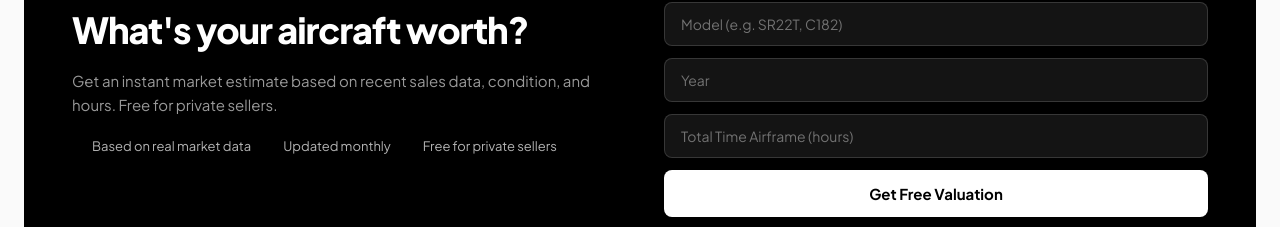
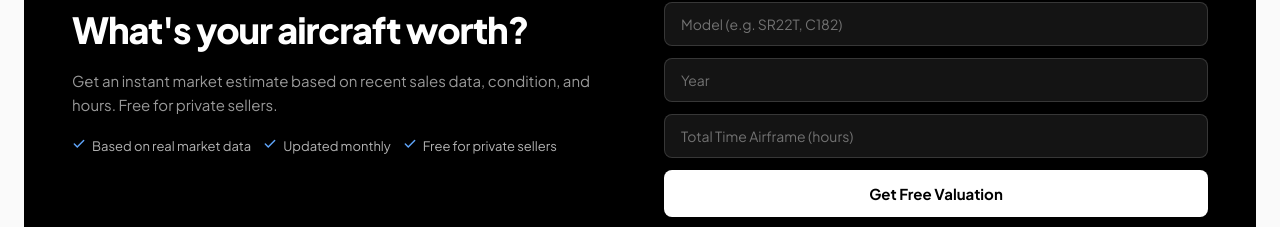
Before and after one commit to AyrtonMansi/flightsales-nextjs, a Next.js app: page / in a window 1280 px wide. Shown: the part 1940-2167 px from the top of the page. Built offline with nearby package versions, Linux system fonts and the light colour scheme.

Commit message:
Add blue accent color to brand

```diff
--- a/src/components/FlightSalesApp.jsx
+++ b/src/components/FlightSalesApp.jsx
@@ -130,10 +130,10 @@ const STYLES = `
 :root {
   --fs-navy: #000000;
   --fs-navy-light: #0a0a0a;
-  --fs-blue: #000000;
-  --fs-blue-light: #262626;
-  --fs-sky: #000000;
-  --fs-amber: #000000;
+  --fs-blue: #2563eb;
+  --fs-blue-light: #3b82f6;
+  --fs-sky: #60a5fa;
+  --fs-amber: #f59e0b;
   --fs-green: #10b981;
   --fs-red: #ef4444;
   --fs-bg: #fafafa;
@@ -201,7 +201,7 @@ a { color: inherit; text-decoration: none; }
   white-space: nowrap;
 }
 .fs-nav-link:hover { color: var(--fs-gray-900); background: var(--fs-gray-100); }
-.fs-nav-link.active { color: var(--fs-gray-900); font-weight: 600; }
+.fs-nav-link.active { color: var(--fs-blue); font-weight: 600; }
 .fs-nav-actions { display: flex; gap: 8px; align-items: center; flex-shrink: 0; }
 .fs-nav-btn {
   padding: 8px 18px; border-radius: var(--fs-radius-sm);
@@ -210,8 +210,8 @@ a { color: inherit; text-decoration: none; }
 }
 .fs-nav-btn-ghost { background: transparent; color: var(--fs-gray-500); }
 .fs-nav-btn-ghost:hover { color: var(--fs-gray-900); background: var(--fs-gray-100); }
-.fs-nav-btn-primary { background: var(--fs-gray-900); color: white; }
-.fs-nav-btn-primary:hover { background: var(--fs-gray-800); }
+.fs-nav-btn-primary { background: var(--fs-blue); color: white; }
+.fs-nav-btn-primary:hover { background: var(--fs-blue-light); }
 .fs-nav-mobile-toggle {
   display: none; background: none; border: none; color: var(--fs-gray-900); cursor: pointer;
 }
@@ -292,14 +292,14 @@ a { color: inherit; text-decoration: none; }
 }
 .fs-search-select { cursor: pointer; appearance: none; }
 .fs-search-btn {
-  background: var(--fs-gray-900); color: white; border: none;
+  background: var(--fs-blue); color: white; border: none;
   padding: 14px 28px; cursor: pointer; display: flex;
   align-items: center; justify-content: center; gap: 8px;
   font-size: 14px; font-weight: 600; font-family: var(--fs-font);
   transition: background 0.15s; flex-shrink: 0; margin: 12px 16px 14px;
   border-radius: var(--fs-radius-sm);
 }
-.fs-search-btn:hover { background: var(--fs-gray-700); }
+.fs-search-btn:hover { background: var(--fs-blue-light); }
 @media (max-width: 700px) {
   .fs-search-bar { border-radius: var(--fs-radius); }
   .fs-search-fields-row { flex-direction: column; }
@@ -467,9 +467,9 @@ a { color: inherit; text-decoration: none; }
   font-family: var(--fs-font); transition: all 0.15s; border: none;
 }
 .fs-detail-cta-primary {
-  background: var(--fs-gray-900); color: white; margin-bottom: 10px;
-}
-.fs-detail-cta-primary:hover { background: var(--fs-gray-700); }
+  background: var(--fs-blue); color: white; margin-bottom: 10px;
+}
+.fs-detail-cta-primary:hover { background: var(--fs-blue-light); }
 .fs-detail-cta-secondary {
   background: var(--fs-gray-100); color: var(--fs-gray-700);
 }
@@ -527,7 +527,7 @@ a { color: inherit; text-decoration: none; }
   font-family: var(--fs-font); transition: all 0.15s;
 }
 .fs-filter-chip:hover { border-color: var(--fs-gray-300); }
-.fs-filter-chip.active { border-color: var(--fs-gray-900); background: var(--fs-gray-100); color: var(--fs-gray-900); }
+.fs-filter-chip.active { border-color: var(--fs-blue); background: #eff6ff; color: var(--fs-blue); }
 .fs-results-bar {
   display: flex; justify-content: space-between; align-items: center;
   margin-bottom: 20px; flex-wrap: wrap; gap: 12px;
@@ -639,13 +639,13 @@ a { color: inherit; text-decoration: none; }
 }
 .fs-form-textarea { resize: vertical; min-height: 100px; }
 .fs-form-submit {
-  width: 100%; padding: 14px; background: var(--fs-gray-900);
+  width: 100%; padding: 14px; background: var(--fs-blue);
   color: white; border: none; border-radius: var(--fs-radius-sm);
   font-size: 15px; font-weight: 600; cursor: pointer;
   font-family: var(--fs-font); transition: background 0.15s;
   margin-top: 8px;
 }
-.fs-form-submit:hover { background: var(--fs-gray-700); }
+.fs-form-submit:hover { background: var(--fs-blue-light); }
 
 /* VALUATION */
 .fs-val-card {
```
